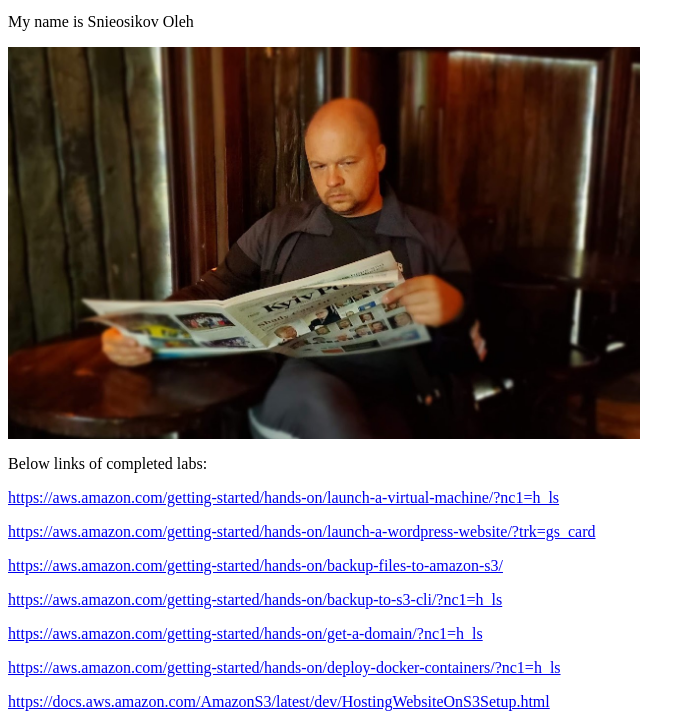
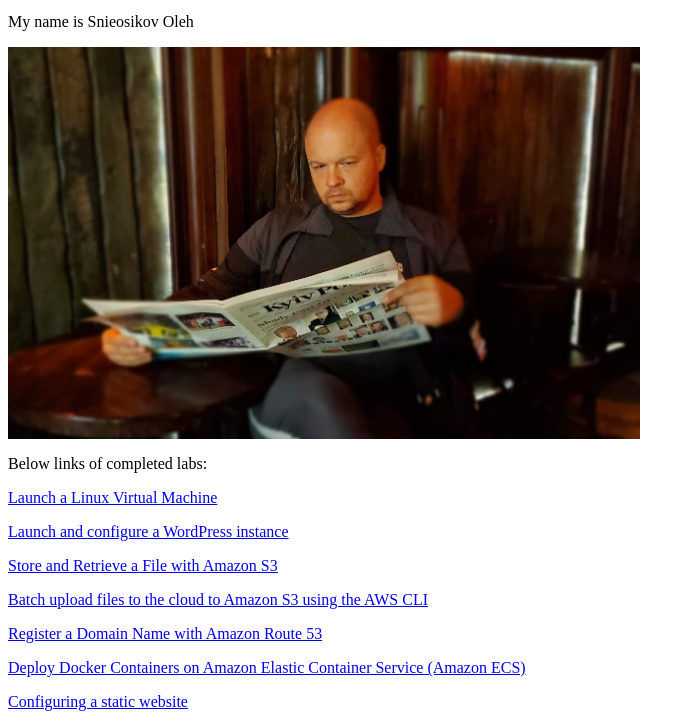
Before and after one commit to Oleg-dp/DevOps_online_Dnipro_2020Q42021Q1, a plain HTML site: page m2/task2.2/index.html in a window 1280 px wide. Shown: the part 87-814 px from the top of the page, without its empty margins (0-695 px from the left). Drawn offline with Linux system fonts and the light colour scheme.

Commit message:
Update index.html

```diff
--- a/m2/task2.2/index.html
+++ b/m2/task2.2/index.html
@@ -23,13 +23,13 @@
   </div>
 
   <p> Below links of completed labs: </p>
-  <p><a href="URL"> https://aws.amazon.com/getting-started/hands-on/launch-a-virtual-machine/?nc1=h_ls </a></p>
-  <p><a href="URL"> https://aws.amazon.com/getting-started/hands-on/launch-a-wordpress-website/?trk=gs_card </a></p>
-  <p><a href="URL"> https://aws.amazon.com/getting-started/hands-on/backup-files-to-amazon-s3/ </a></p>
-  <p><a href="URL"> https://aws.amazon.com/getting-started/hands-on/backup-to-s3-cli/?nc1=h_ls </a></p>
-  <p><a href="URL"> https://aws.amazon.com/getting-started/hands-on/get-a-domain/?nc1=h_ls </a></p>
-  <p><a href="URL"> https://aws.amazon.com/getting-started/hands-on/deploy-docker-containers/?nc1=h_ls </a></p>
-  <p><a href="URL"> https://docs.aws.amazon.com/AmazonS3/latest/dev/HostingWebsiteOnS3Setup.html </a></p>
+  <p><a href="https://aws.amazon.com/getting-started/hands-on/launch-a-virtual-machine/?nc1=h_ls"> Launch a Linux Virtual Machine </a></p>
+  <p><a href="https://aws.amazon.com/getting-started/hands-on/launch-a-wordpress-website/?trk=gs_card"> Launch and configure a WordPress instance </a></p>
+  <p><a href="https://aws.amazon.com/getting-started/hands-on/backup-files-to-amazon-s3/"> Store and Retrieve a File with Amazon S3 </a></p>
+  <p><a href="https://aws.amazon.com/getting-started/hands-on/backup-to-s3-cli/?nc1=h_ls"> Batch upload files to the cloud to Amazon S3 using the AWS CLI  </a></p>
+  <p><a href="https://aws.amazon.com/getting-started/hands-on/get-a-domain/?nc1=h_ls"> Register a Domain Name with Amazon Route 53</a></p>
+  <p><a href="https://aws.amazon.com/getting-started/hands-on/deploy-docker-containers/?nc1=h_ls"> Deploy Docker Containers on Amazon Elastic Container Service (Amazon ECS) </a></p>
+  <p><a href="https://docs.aws.amazon.com/AmazonS3/latest/dev/HostingWebsiteOnS3Setup.html"> Configuring a static website </a></p>
 
 
 </body>
```
